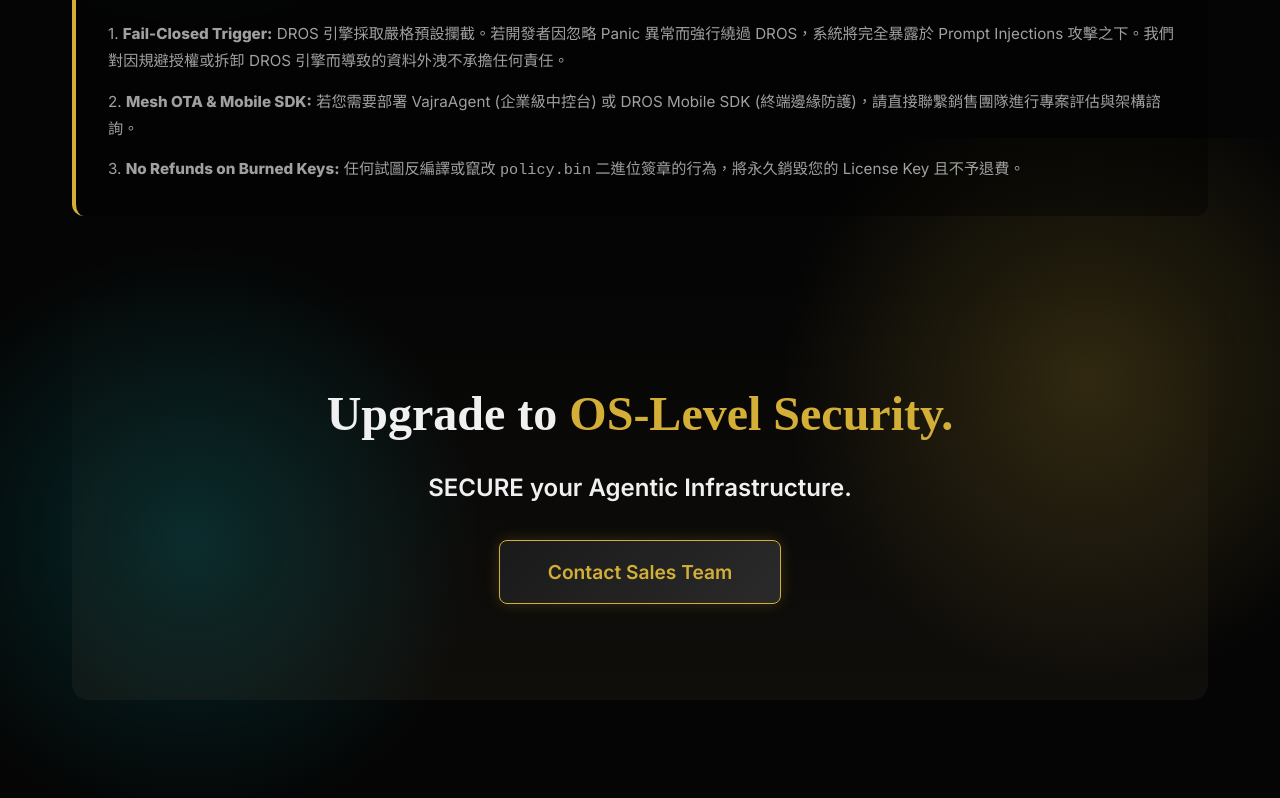
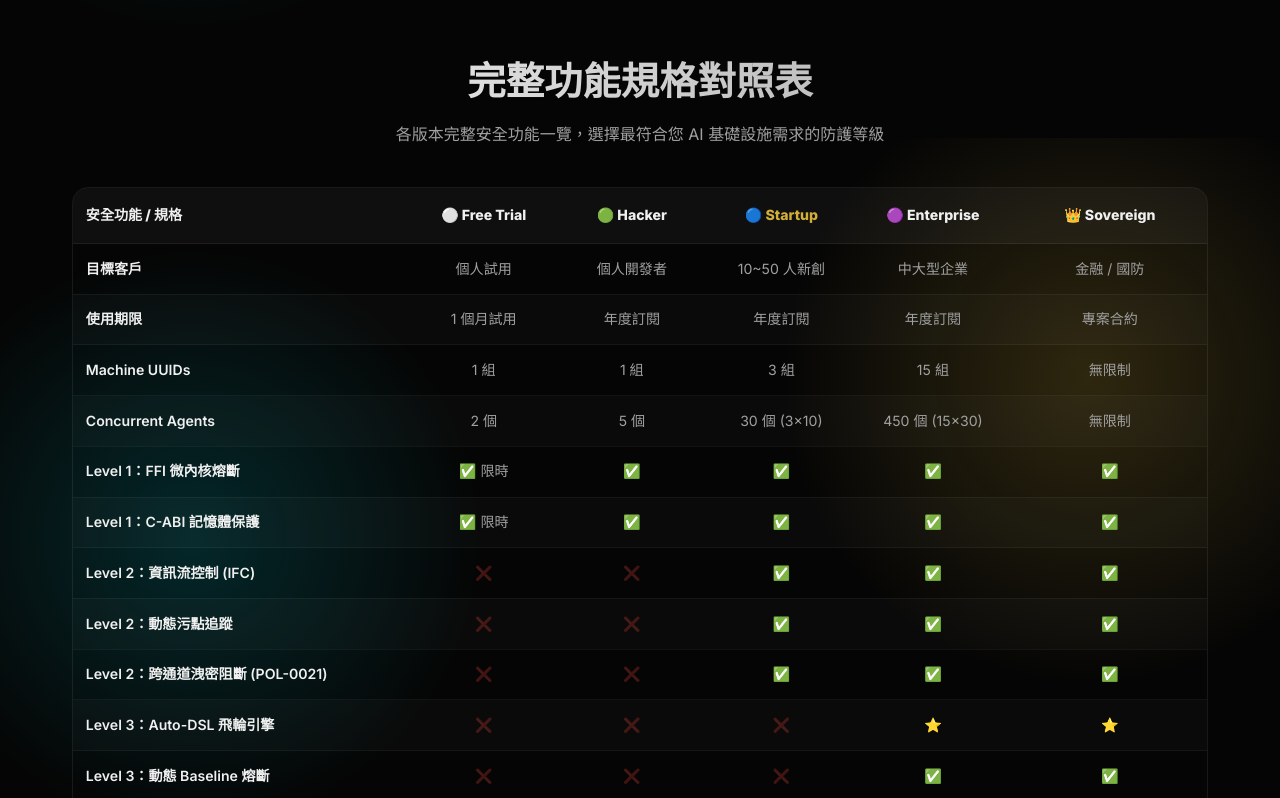
Before and after one commit to Top-Celestial-Company-Ltd/DROS-Official-Website, a React (Vite) app: page /pricing in a window 1280 px wide. Shown: the part 2262-3060 px from the top of the page. Built offline with nearby package versions, Linux system fonts and the light colour scheme.

Commit message:
feat(pricing): add 16x5 feature comparison matrix and technical specs to Pricing page

```diff
--- a/src/locales/en/pricing.json
+++ b/src/locales/en/pricing.json
@@ -33,7 +33,7 @@
         "Community forum support"
       ],
       "details_title": "View Technical Specs",
-      "details_content": "<p><strong>Target Audience</strong>: A lightweight, blazingly fast, embeddable developer toolkit focused on delivering constant-time evaluation (<0.02ms) at runtime.<br/><strong>Core Mechanisms:</strong></p><ul style='list-style-type: disc; margin-left: 20px;'><li><strong>O(1) Bitmap Engine</strong>: Native compilation, runtime latency under 0.02ms.</li><li><strong>Strict Fail-Closed</strong>: Triggers OS-level Panic immediately.</li><li><strong>DevEx</strong>: Compiles Vajra DSL for instant deployment.</li></ul>",
+      "details_content": "<p><strong>Hacker vs. Free Trial — Key Differences</strong>: Hacker is the first paid subscription tier, removing all restrictions of the Free Trial.</p><ul style='list-style-type: disc; margin-left: 20px;'><li><strong>⏱️ No Time Limit</strong>: Unlike the Free Trial's 30-day timebomb, your annual subscription is perpetual until the next renewal cycle.</li><li><strong>🤖 5 Concurrent Agents</strong>: Upgraded from Free Trial's 2 agents — supports more complex multi-agent workflows.</li><li><strong>O(1) Bitmap Engine</strong>: Native compilation, runtime validation latency under 0.02ms.</li><li><strong>Strict Fail-Closed</strong>: Triggers OS-level Panic immediately — cannot be bypassed by LLM semantic manipulation.</li><li><strong>Priority Software Updates</strong>: First access to security patches and new feature rollouts.</li></ul>",
       "btn_yearly": "Buy Yearly ($149)",
       "btn_monthly": "Buy Monthly ($19)"
     },
@@ -49,7 +49,7 @@
         "Priority updates & Email support"
       ],
       "details_title": "View Technical Specs",
-      "details_content": "<p><strong>Target Audience</strong>: Commercial-grade microservice protection for multi-agent workflows and production environments.<br/><strong>Core Mechanisms:</strong></p><ul style='list-style-type: disc; margin-left: 20px;'><li>Includes all Hacker tier features.</li><li><strong>Compile-time Intelligence</strong>: Resolves complex regex and permission inheritance at compile time.</li><li><strong>Cross-Language SDK</strong>: Provides Python <code>vajraclaw</code> module for 1-line integration with LangChain / AutoGen.</li></ul>",
+      "details_content": "<p><strong>🔐 Core Upgrade: Level 2 Information Flow Control (IFC) — Startup Exclusive</strong></p><ul style='list-style-type: disc; margin-left: 20px;'><li><strong>Dynamic Data Tainting</strong>: Physically binds <code>PII_CONFIDENTIAL</code> and other sensitive labels to specific secure channels, blocking all unauthorized data flows at the OS level.</li><li><strong>🚨 Cross-Channel Semantic Exfiltration Blocking (POL-0021)</strong>: 100% physical circuit-breaking against attackers who manipulate Agents into leaking PII via Telegram / Discord / Email. This defense does NOT exist in Hacker tier.</li><li><strong>Compile-time Intelligence</strong>: Resolves complex regex and permission inheritance chains at compile time.</li><li><strong>Cross-Language SDK (Zero-Code)</strong>: Python <code>vajraclaw</code> module for 1-line integration with LangChain / AutoGen.</li><li><strong>3 Machine UUIDs</strong>: Supports isolated Dev / Staging / Production deployments — 30 total Concurrent Agents.</li></ul>",
       "btn": "Secure Startup License"
     },
     "enterprise": {
@@ -77,6 +77,34 @@
     "p2": "2. <strong>Mesh OTA & Mobile SDK:</strong> If you require VajraAgent (Enterprise Control Plane) or DROS Mobile SDK (Endpoint Edge Protection) deployments, please contact our sales team directly for architectural consultation.",
     "p3": "3. <strong>No Refunds on Burned Keys:</strong> Any attempt to decompile or tamper with the <code>policy.bin</code> binary signature will permanently destroy your License Key without refund."
   },
+  "matrix": {
+    "title": "Full Feature Comparison Matrix",
+    "subtitle": "Compare all security capabilities across tiers — choose the protection level your AI infrastructure deserves",
+    "col_feature": "Security Feature / Spec",
+    "col_free": "⚪ Free Trial",
+    "col_hacker": "🟢 Hacker",
+    "col_startup": "🔵 Startup",
+    "col_enterprise": "🟣 Enterprise",
+    "col_sovereign": "👑 Sovereign",
+    "rows": [
+      ["Target Audience", "Personal PoC", "Solo Developer", "SME AI Teams", "Large Enterprise", "Finance / Defense"],
+      ["License Term", "1-Month Trial", "Annual Subscription", "Annual Subscription", "Annual Subscription", "Project Contract"],
+      ["Machine UUIDs", "1", "1", "3", "15", "Unlimited"],
+      ["Concurrent Agents", "2", "5", "30 (3×10)", "450 (15×30)", "Unlimited"],
+      ["Level 1: FFI Microkernel Circuit-Breaking", "✅ Limited", "✅", "✅", "✅", "✅"],
+      ["Level 1: C-ABI Memory Protection", "✅ Limited", "✅", "✅", "✅", "✅"],
+      ["Level 2: Information Flow Control (IFC)", "❌", "❌", "✅", "✅", "✅"],
+      ["Level 2: Dynamic Data Tainting", "❌", "❌", "✅", "✅", "✅"],
+      ["Level 2: Cross-Channel Exfiltration Block (POL-0021)", "❌", "❌", "✅", "✅", "✅"],
+      ["Level 3: Auto-DSL Optimization Flywheel", "❌", "❌", "❌", "⭐", "⭐"],
+      ["Level 3: Dynamic Baseline Rate Metering", "❌", "❌", "❌", "✅", "✅"],
+      ["Level 3: HIL Multi-Signature", "❌", "❌", "❌", "✅", "✅"],
+      ["Level 3: CoW 1s Snapshot Rollback", "❌", "❌", "❌", "✅", "✅"],
+      ["100% Air-Gapped Offline Deployment", "❌", "❌", "❌", "✅", "✅"],
+      ["Zero-Downtime Hot Reloading", "❌", "❌", "Manual Reload", "✅ Millisecond", "✅ Distributed"],
+      ["Deployment Target", "Local PC", "Local / Docker", "VM / NAS", "K8s / GKE", "Air-Gapped / FPGA"]
+    ]
+  },
   "cta": {
     "title": "Upgrade to <span class='gold-text'>OS-Level Security.</span>",
     "subtitle": "SECURE your Agentic Infrastructure.",
--- a/src/locales/en/translation.json
+++ b/src/locales/en/translation.json
@@ -20,7 +20,7 @@
     "contact": "Contact Us",
     "tax_id": "Tax ID: 43908974",
     "company_name": "Top-Celestial Company Ltd.",
-    "rights": "© {{year}} DROS Project. All rights reserved. Core technologies protected under U.S. Patent Application No. 64/111,973 (Patent Pending).",
+    "rights": "© {{year}} DROS Project. All rights reserved. DROS-PGM Execution Enforcement Engine protected under U.S. Patent Application No. 64/111,973 (Patent Pending).",
     "dharma_exemption": "Dharma Exemption: 100% free for pure non-profit Buddhist propagation purposes."
   },
   "home": {
--- a/src/locales/zh-TW/pricing.json
+++ b/src/locales/zh-TW/pricing.json
@@ -33,7 +33,7 @@
         "社群論壇支援"
       ],
       "details_title": "展開看詳細技術規格",
-      "details_content": "<p><strong>產品定位</strong>：輕量級、極速、可嵌入的開發者防護工具包，專注體驗低於 0.02ms 的極速攔截性能。<br/><strong>核心機制：</strong></p><ul style='list-style-type: disc; margin-left: 20px;'><li><strong>O(1) Bitmap 引擎</strong>：原生編譯，執行期驗證延遲低於 0.02ms。</li><li><strong>Strict Fail-Closed</strong>：直接觸發 Panic，拒絕服務。</li><li><strong>開發體驗</strong>：支援編譯 Vajra DSL，快速上手。</li></ul>",
+      "details_content": "<p><strong>Hacker vs. Free Trial — 核心差異</strong>：Hacker 版為第一個正式付費訂閱級別，解除試用版的所有限制。</p><ul style='list-style-type: disc; margin-left: 20px;'><li><strong>⏱️ 無時限授權</strong>：不同於 Free Trial 的 30 天炸彈，年訂閱制永久使用至下一訂閱週期。</li><li><strong>🤖 5 個 Concurrent Agents</strong>：從 Free Trial 的 2 個提升至 5 個，支援更複雜的 Side Project 工作流。</li><li><strong>O(1) Bitmap 引擎</strong>：原生編譯，執行期驗證延遲低於 0.02ms。</li><li><strong>Strict Fail-Closed</strong>：直接觸發 OS 層 Panic，無法被 LLM 語意繞過。</li><li><strong>Priority Software Updates</strong>：優先獲得安全更新與新功能推送。</li></ul>",
       "btn_yearly": "Buy Yearly ($149)",
       "btn_monthly": "Buy Monthly ($19)"
     },
@@ -49,7 +49,7 @@
         "優先軟體更新與 Email 支援"
       ],
       "details_title": "展開看詳細技術規格",
-      "details_content": "<p><strong>產品定位</strong>：商用級別微服務防護版本，針對多 Agent 協作場景與正式上線環境設計。<br/><strong>核心機制：</strong></p><ul style='list-style-type: disc; margin-left: 20px;'><li>包含 Hacker 版所有基礎功能。</li><li><strong>Compile-time Intelligence</strong>：在編譯期解開複雜的正規表達式與權限繼承關係。</li><li><strong>跨語言 SDK (Zero-Code)</strong>：提供 Python <code>vajraclaw</code> 模組，一行程式碼封裝 LangChain / AutoGen 呼叫。</li></ul>",
+      "details_content": "<p><strong>🔐 核心升級：Level 2 資訊流控制 (IFC) — Startup 獨有</strong></p><ul style='list-style-type: disc; margin-left: 20px;'><li><strong>動態污點追蹤 (Dynamic Data Tainting)</strong>：將 <code>PII_CONFIDENTIAL</code> 等敏感標籤物理綁定到特定安全通道，阻斷任何未授權的資料流向。</li><li><strong>🚨 跨通道語意誘騙洩密阻斷 (POL-0021)</strong>：100% 物理熔斷攻擊者透過 Telegram / Discord / Email 等跨通道誘騙 Agent 洩漏 PII 的攻擊向量。Hacker 版無此防禦。</li><li><strong>Compile-time Intelligence</strong>：在編譯期解開複雜的正規表達式與權限繼承關係。</li><li><strong>跨語言 SDK (Zero-Code)</strong>：提供 Python <code>vajraclaw</code> 模組，一行程式碼封裝 LangChain / AutoGen 呼叫。</li><li><strong>3 組 Machine UUIDs</strong>：支援 Dev / Staging / Production 三環境隔離部署，共計 30 個 Concurrent Agents。</li></ul>",
       "btn": "Secure Startup License"
     },
     "enterprise": {
@@ -77,6 +77,34 @@
     "p2": "2. <strong>Mesh OTA & Mobile SDK:</strong> 若您需要部署 VajraAgent (企業級中控台) 或 DROS Mobile SDK (終端邊緣防護)，請直接聯繫銷售團隊進行專案評估與架構諮詢。",
     "p3": "3. <strong>No Refunds on Burned Keys:</strong> 任何試圖反編譯或竄改 <code>policy.bin</code> 二進位簽章的行為，將永久銷毀您的 License Key 且不予退費。"
   },
+  "matrix": {
+    "title": "完整功能規格對照表",
+    "subtitle": "各版本完整安全功能一覽，選擇最符合您 AI 基礎設施需求的防護等級",
+    "col_feature": "安全功能 / 規格",
+    "col_free": "⚪ Free Trial",
+    "col_hacker": "🟢 Hacker",
+    "col_startup": "🔵 Startup",
+    "col_enterprise": "🟣 Enterprise",
+    "col_sovereign": "👑 Sovereign",
+    "rows": [
+      ["目標客戶", "個人試用", "個人開發者", "10~50 人新創", "中大型企業", "金融 / 國防"],
+      ["使用期限", "1 個月試用", "年度訂閱", "年度訂閱", "年度訂閱", "專案合約"],
+      ["Machine UUIDs", "1 組", "1 組", "3 組", "15 組", "無限制"],
+      ["Concurrent Agents", "2 個", "5 個", "30 個 (3×10)", "450 個 (15×30)", "無限制"],
+      ["Level 1：FFI 微內核熔斷", "✅ 限時", "✅", "✅", "✅", "✅"],
+      ["Level 1：C-ABI 記憶體保護", "✅ 限時", "✅", "✅", "✅", "✅"],
+      ["Level 2：資訊流控制 (IFC)", "❌", "❌", "✅", "✅", "✅"],
+      ["Level 2：動態污點追蹤", "❌", "❌", "✅", "✅", "✅"],
+      ["Level 2：跨通道洩密阻斷 (POL-0021)", "❌", "❌", "✅", "✅", "✅"],
+      ["Level 3：Auto-DSL 飛輪引擎", "❌", "❌", "❌", "⭐", "⭐"],
+      ["Level 3：動態 Baseline 熔斷", "❌", "❌", "❌", "✅", "✅"],
+      ["Level 3：HIL 多重簽章", "❌", "❌", "❌", "✅", "✅"],
+      ["Level 3：CoW 1秒快照回滾", "❌", "❌", "❌", "✅", "✅"],
+      ["100% Air-Gapped 離線部署", "❌", "❌", "❌", "✅", "✅"],
+      ["零停機熱加載", "❌", "❌", "手動重載", "✅ 毫秒級", "✅ 分散式"],
+      ["部署環境", "Local PC", "Local / Docker", "VM / NAS", "K8s / GKE", "Air-Gapped / FPGA"]
+    ]
+  },
   "cta": {
     "title": "Upgrade to <span class='gold-text'>OS-Level Security.</span>",
     "subtitle": "SECURE your Agentic Infrastructure.",
--- a/src/locales/zh-TW/translation.json
+++ b/src/locales/zh-TW/translation.json
@@ -20,7 +20,7 @@
     "contact": "聯絡我們",
     "tax_id": "統編：43908974",
     "company_name": "康宸園有限公司",
-    "rights": "© {{year}} DROS Project. 保留所有權利。核心防禦技術已獲美國臨時專利保護 (專利申請號：64/111,973，Patent Pending)。",
+    "rights": "© {{year}} DROS Project. 保留所有版權。DROS-PGM 執行強制引擎核心技術已受美國臨時專利保護 (申請案號：64/111,973，Patent Pending)。",
     "dharma_exemption": "Dharma Exemption：純粹的非營利佛教弘法用途可 100% 免費使用。"
   },
   "home": {
--- a/src/pages/Pricing.jsx
+++ b/src/pages/Pricing.jsx
@@ -108,6 +108,39 @@
         </div>
       </div>
 
+      {/* ── Feature Comparison Matrix ── */}
+      <section style={{marginTop: '6rem', marginBottom: '2rem'}}>
+        <h2 style={{textAlign: 'center', fontSize: 'clamp(1.8rem, 3vw, 2.5rem)', marginBottom: '0.5rem', background: 'linear-gradient(to right, #fff, var(--text-secondary))', WebkitBackgroundClip: 'text', WebkitTextFillColor: 'transparent'}}>
+          {t('matrix.title')}
+        </h2>
+        <p style={{textAlign: 'center', color: 'var(--text-secondary)', marginBottom: '2.5rem', fontSize: '1rem'}}>{t('matrix.subtitle')}</p>
+
+        <div style={{overflowX: 'auto', borderRadius: '16px', border: '1px solid rgba(255,255,255,0.08)'}}>
+          <table style={{width: '100%', borderCollapse: 'collapse', fontSize: '0.88rem', minWidth: '700px'}}>
+            <thead>
+              <tr style={{background: 'rgba(255,255,255,0.04)'}}>
+                {['matrix.col_feature','matrix.col_free','matrix.col_hacker','matrix.col_startup','matrix.col_enterprise','matrix.col_sovereign'].map((key, i) => (
+                  <th key={i} style={{padding: '1rem 0.8rem', textAlign: i === 0 ? 'left' : 'center', fontWeight: 'bold', color: i === 3 ? 'var(--accent-gold)' : 'var(--text-primary)', borderBottom: '1px solid rgba(255,255,255,0.1)', whiteSpace: 'nowrap'}}>
+                    {t(key)}
+                  </th>
+                ))}
+              </tr>
+            </thead>
+            <tbody>
+              {t('matrix.rows', { returnObjects: true }).map((row, ri) => (
+                <tr key={ri} style={{background: ri % 2 === 0 ? 'transparent' : 'rgba(255,255,255,0.02)', borderBottom: '1px solid rgba(255,255,255,0.05)'}}>
+                  {row.map((cell, ci) => (
+                    <td key={ci} style={{padding: '0.85rem 0.8rem', textAlign: ci === 0 ? 'left' : 'center', color: ci === 0 ? 'var(--text-primary)' : cell === '✅' ? '#4ade80' : cell === '❌' ? 'rgba(255,255,255,0.25)' : cell === '⭐' ? 'var(--accent-gold)' : 'var(--text-secondary)', fontWeight: ci === 0 ? '600' : 'normal'}}
+                      dangerouslySetInnerHTML={{ __html: cell }}>
+                    </td>
+                  ))}
+                </tr>
+              ))}
+            </tbody>
+          </table>
+        </div>
+      </section>
+
       {/* Pricing Legal Disclaimer */}
       <div style={{marginTop: '5rem', padding: '2rem', background: 'rgba(0, 0, 0, 0.4)', borderLeft: '4px solid var(--accent-gold)', borderRadius: '12px', fontSize: '0.95rem', color: 'var(--text-secondary)', textAlign: 'left', lineHeight: '1.8'}}>
         <strong style={{color: '#ff4d4f', display: 'block', marginBottom: '1rem', fontSize: '1.1rem'}}>{t('disclaimer.title')}</strong>
```
